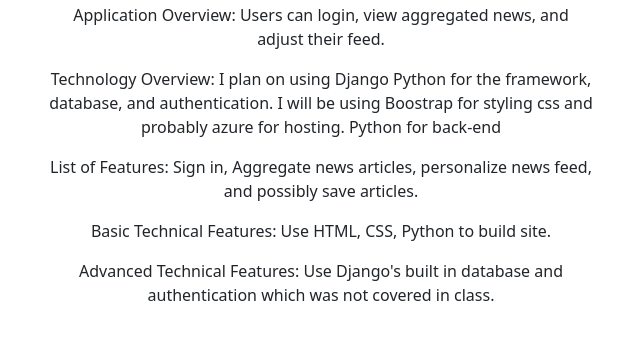
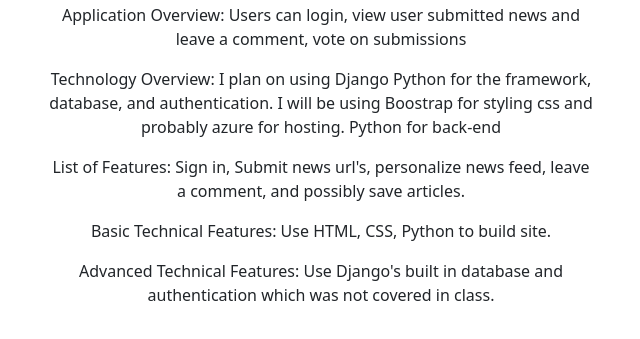
Before and after one commit to AnthonyMastores/project-proposal, a plain HTML site: page index.html in a window 1280 px wide. Shown: the part 157-496 px from the top of the page, without its empty margins (319-959 px from the left). Drawn offline with nearby package versions, Linux system fonts and the light colour scheme.

Commit message:
updated proposal

```diff
--- a/index.html
+++ b/index.html
@@ -17,10 +17,10 @@
 		<div class="row">
 			<div class="col-6 mx-auto text-center">
 				<h1 class="display-5">Anthony Mastores</h1>
-				<p>Application Overview:</strong> Users can login, view aggregated news, and adjust their feed.</p>
+				<p>Application Overview:</strong> Users can login, view user submitted news and leave a comment, vote on submissions</p>
 				<p>Technology Overview:</strong> I plan on using Django Python</a> for the framework, database, and authentication.
 				I will be using Boostrap for styling css and probably azure for hosting. Python for back-end
-				<p>List of Features:</strong> Sign in, Aggregate news articles, personalize news feed, and possibly save articles.</p>
+				<p>List of Features:</strong> Sign in, Submit news url's, personalize news feed, leave a comment,  and possibly save articles.</p>
 				<p>Basic Technical Features:</strong> Use HTML, CSS, Python to build site.</p>
 				<p>Advanced Technical Features:</strong> Use Django's built in database and authentication which was not covered in class.
 				</p>
```
